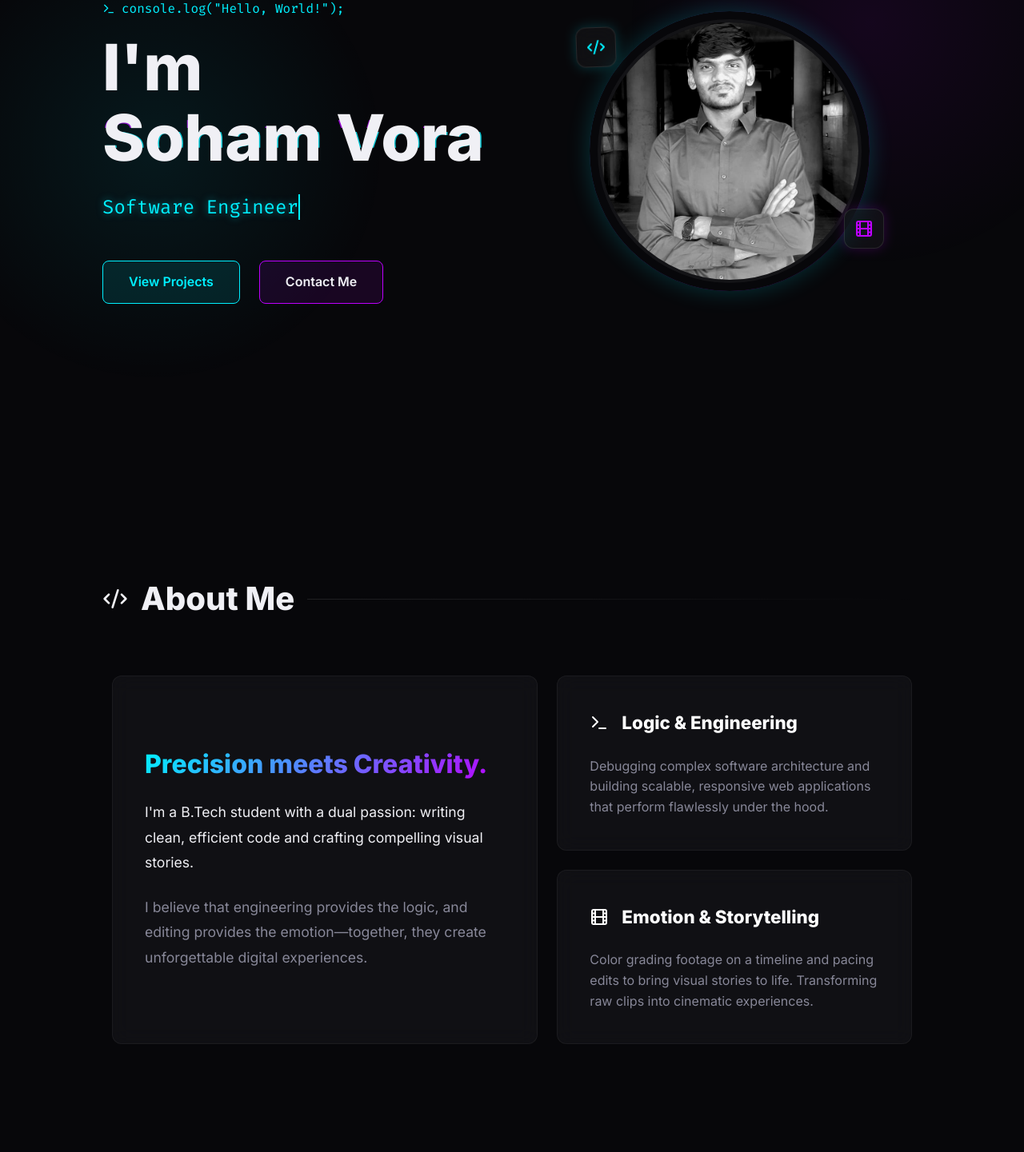
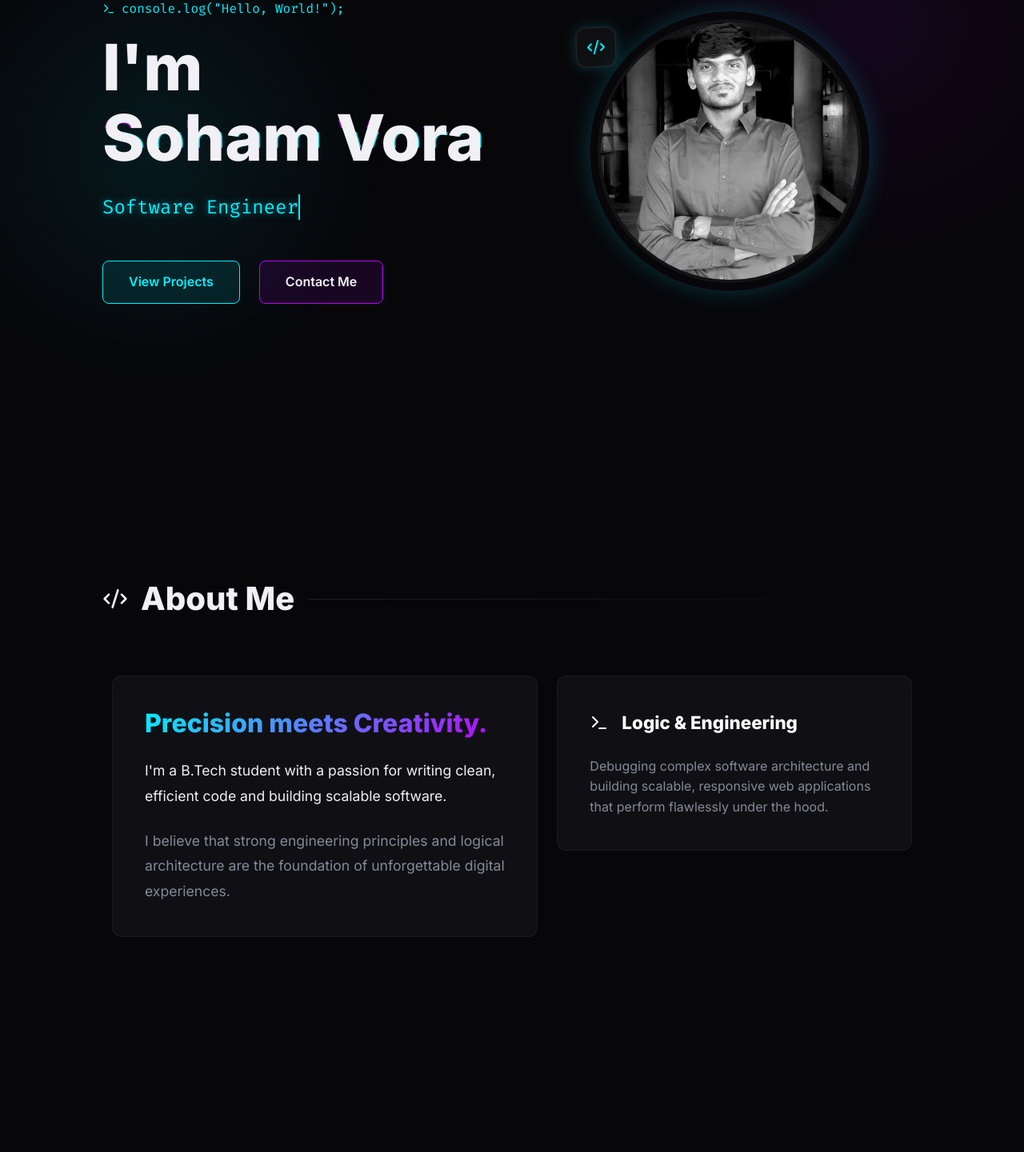
Before and after one commit to Soham-0207/Portfolio, a React (Vite) app: page / in a window 1280 px wide. Shown: the part 211-1652 px from the top of the page at 80% size. Built offline with nearby package versions, Linux system fonts and the light colour scheme.

Commit message:
Update about me text to remove editing references

```diff
--- a/src/App.jsx
+++ b/src/App.jsx
@@ -145,13 +145,7 @@ function App() {
                 <Code2 size={24} />
               </motion.div>
 
-              <motion.div
-                className="floating-icon icon-purple"
-                animate={{ y: [0, 15, 0], rotate: [0, -10, 10, 0] }}
-                transition={{ duration: 5, repeat: Infinity, ease: "easeInOut", delay: 1 }}
-              >
-                <Film size={24} />
-              </motion.div>
+
             </div>
           </motion.div>
 
@@ -180,10 +174,10 @@ function App() {
               Precision meets Creativity.
             </span>
             <p style={{ marginBottom: '1.5rem', fontSize: '1.1rem', lineHeight: '1.8' }}>
-              I'm a B.Tech student with a dual passion: writing clean, efficient code and crafting compelling visual stories.
+              I'm a B.Tech student with a passion for writing clean, efficient code and building scalable software.
             </p>
             <p style={{ fontSize: '1.1rem', lineHeight: '1.8', color: 'var(--text-muted)' }}>
-              I believe that engineering provides the logic, and editing provides the emotion—together, they create unforgettable digital experiences.
+              I believe that strong engineering principles and logical architecture are the foundation of unforgettable digital experiences.
             </p>
           </motion.div>
 
@@ -198,16 +192,7 @@ function App() {
             </p>
           </motion.div>
 
-          <motion.div
-            className="glass-panel bento-card edit-card"
-            variants={fadeInUp}
-            whileHover={{ x: -5, boxShadow: "-10px 10px 30px rgba(189,0,255,0.1)", borderColor: "var(--accent-purple)" }}
-          >
-            <h3><Film size={24} className="glow-purple" /> Emotion & Storytelling</h3>
-            <p style={{ color: 'var(--text-muted)' }}>
-              Color grading footage on a timeline and pacing edits to bring visual stories to life. Transforming raw clips into cinematic experiences.
-            </p>
-          </motion.div>
+
         </div>
       </motion.section>
 
```
